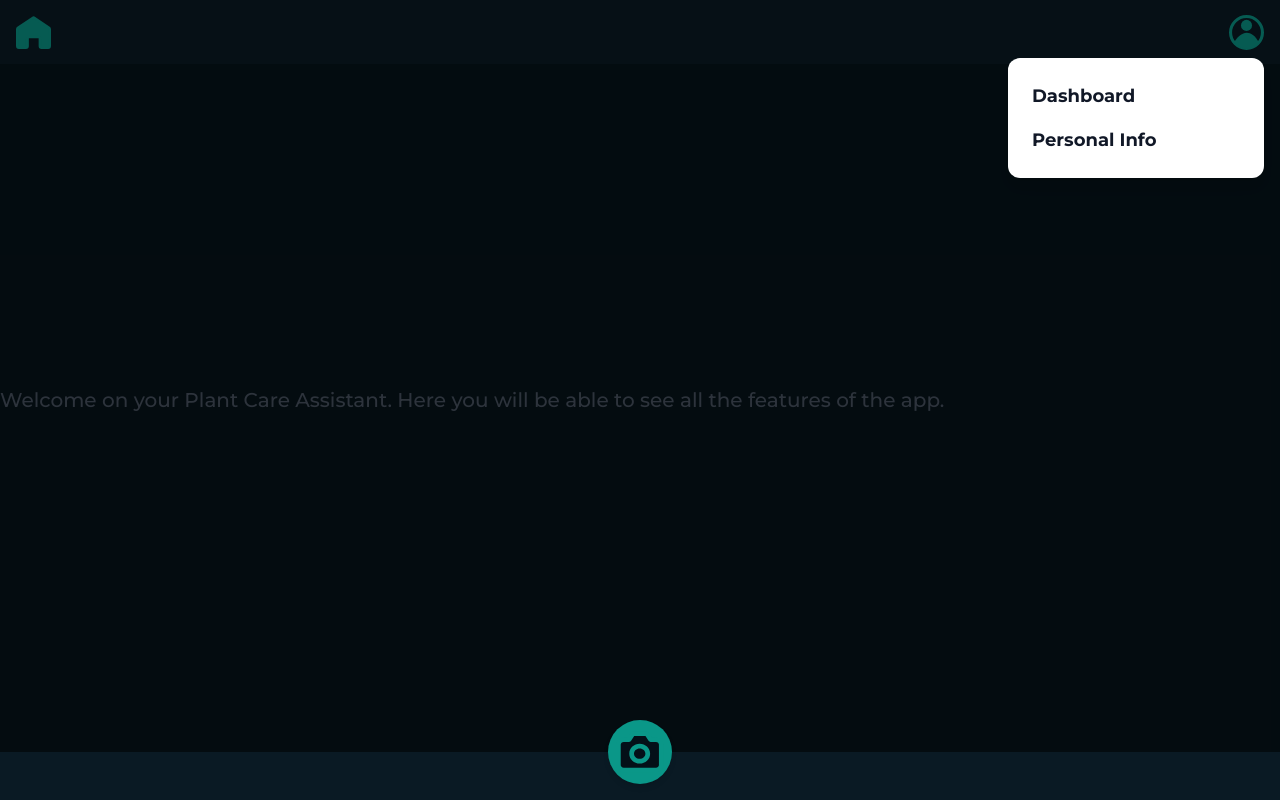
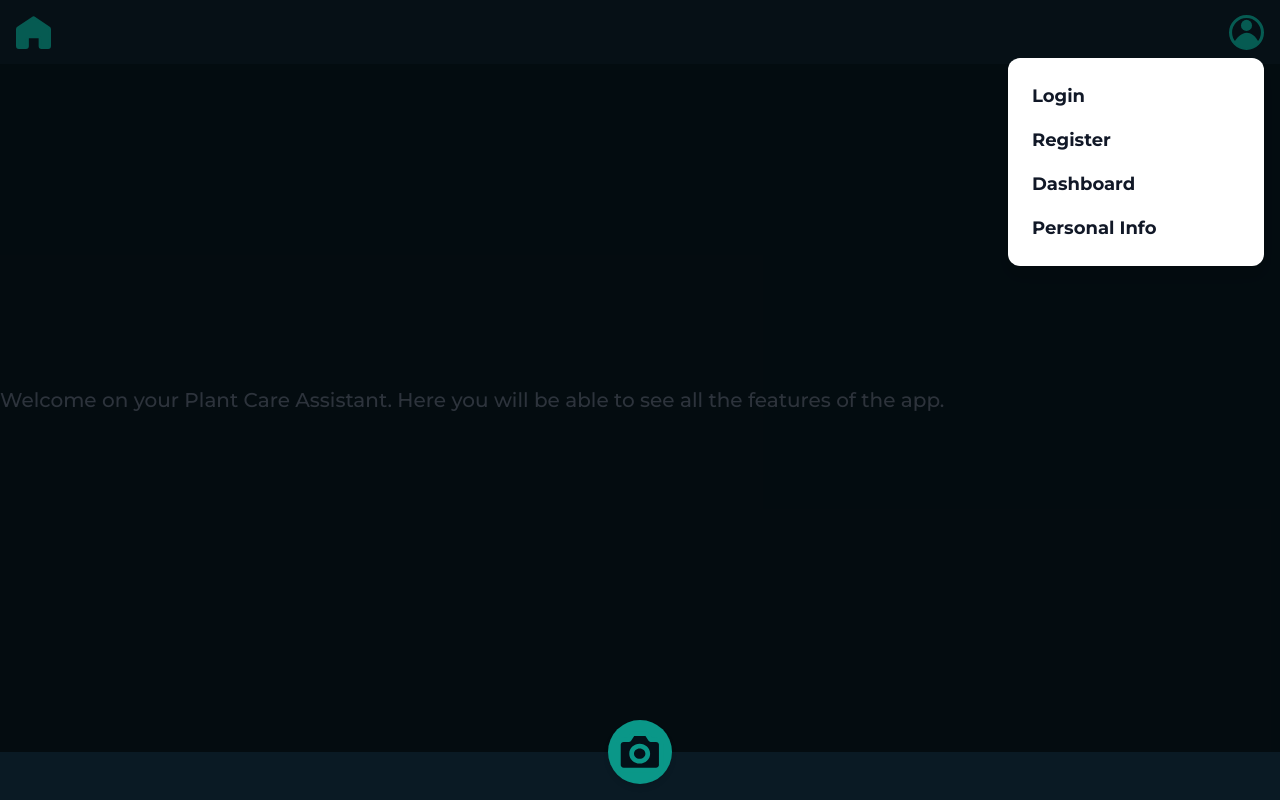
Before and after one commit to PlantCareAssistant-RNCP/PlantCareAssistant, a Next.js app in the folder plant-care-assistant/: page / in a window 1280 px wide. Both pictures are taken after a click on the element 1246 px from the left and 32 px from the top of the page. Built offline with nearby package versions, Linux system fonts and the light colour scheme.

Commit message:
added login register to modal

```diff
--- a/plant-care-assistant/app/components/ui/DashboardModal.tsx
+++ b/plant-care-assistant/app/components/ui/DashboardModal.tsx
@@ -50,6 +50,12 @@ export default function DashboardModal({ isOpen, onClose, anchorRef }: Dashboard
         onClick={(e) => e.stopPropagation()}
       >
         <nav className="flex flex-col gap-4">
+        <Link href="/login" className="text-lg font-semibold text-gray-900 text-left">
+            Login
+          </Link>
+          <Link href="/register" className="text-lg font-semibold text-gray-900 text-left">
+            Register
+          </Link>
           <Link href="/dashboard" className="text-lg font-semibold text-gray-900 text-left">
             Dashboard
           </Link>
```
